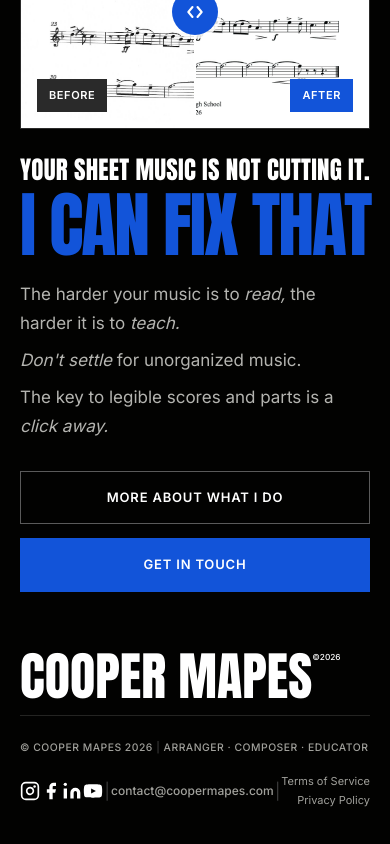
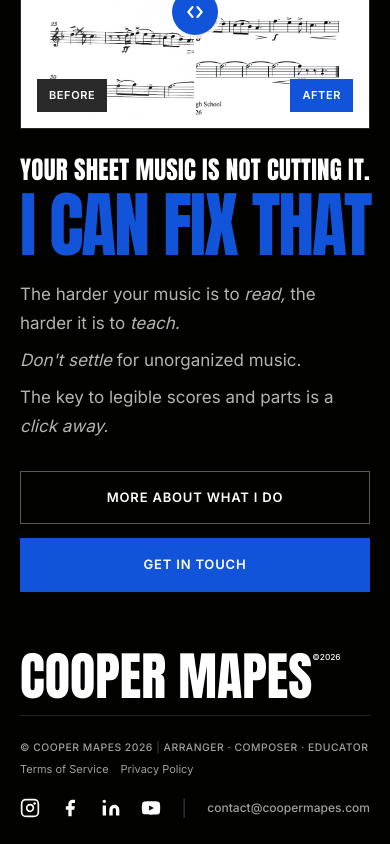
Before and after one commit to coopermapes/coopermapes.com, a Next.js app: page / in a window 390 px wide. Shown: the part 933-1777 px from the top of the page. Built offline with nearby package versions, Linux system fonts and the light colour scheme; no server answers.

Commit message:
Revert "fix: restructure mobile footer to merge Terms/Privacy into icons+email row"
This reverts commit 96ed956465b6ce0478f11ac6f29ac90889c72d3a.

```diff
--- a/app/components/Footer.tsx
+++ b/app/components/Footer.tsx
@@ -182,15 +182,13 @@ export default function Footer() {
             <span style={{ color: "#3A3A3A" }}>|</span>
             {" "}Arranger · Composer · Educator
           </span>
-          {!isMobile && (
-            <div style={{ display: "flex", gap: 12, flexWrap: "wrap" }}>
-              <FooterLink href="/terms">Terms of Service</FooterLink>
-              <FooterLink href="/privacy">Privacy Policy</FooterLink>
-            </div>
-          )}
+          <div style={{ display: "flex", gap: 12, flexWrap: "wrap" }}>
+            <FooterLink href="/terms">Terms of Service</FooterLink>
+            <FooterLink href="/privacy">Privacy Policy</FooterLink>
+          </div>
         </div>
 
-        <div style={{ display: "flex", gap: isMobile ? 0 : 18, alignItems: "center", width: isMobile ? "100%" : undefined, justifyContent: isMobile ? "space-between" : undefined, flexWrap: isMobile ? "wrap" : undefined }}>
+        <div style={{ display: "flex", gap: isMobile ? 0 : 18, alignItems: "center", width: isMobile ? "100%" : undefined, justifyContent: isMobile ? "space-between" : undefined }}>
           {SOCIAL.map(s => (
             <SocialLink key={s.key} href={s.href} label={s.label} icon={s.icon} />
           ))}
@@ -210,15 +208,6 @@ export default function Footer() {
           >
             contact@coopermapes.com
           </a>
-          {isMobile && (
-            <>
-              <span style={{ color: "#3A3A3A" }}>|</span>
-              <div style={{ display: "flex", flexDirection: "column", gap: 2, alignItems: "flex-end" }}>
-                <FooterLink href="/terms">Terms of Service</FooterLink>
-                <FooterLink href="/privacy">Privacy Policy</FooterLink>
-              </div>
-            </>
-          )}
         </div>
       </div>
     </footer>
```
